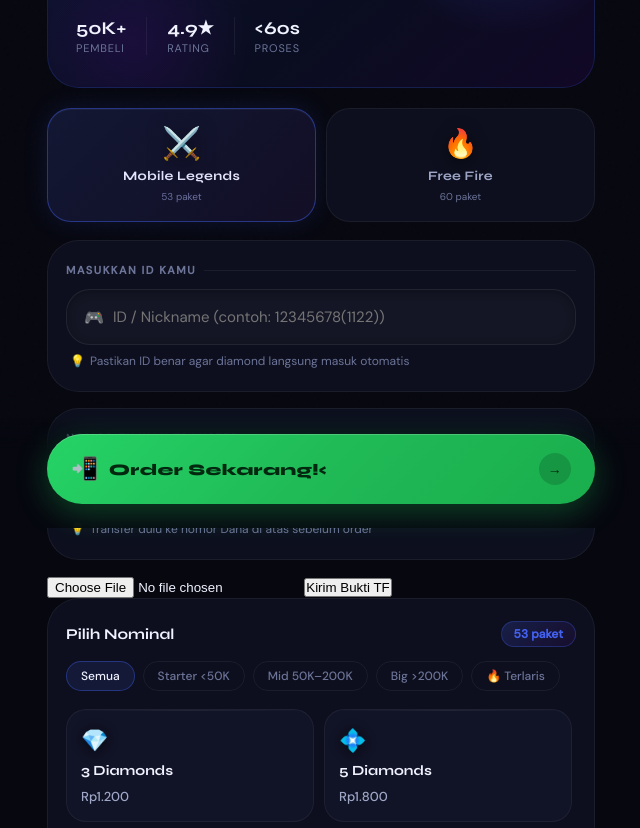
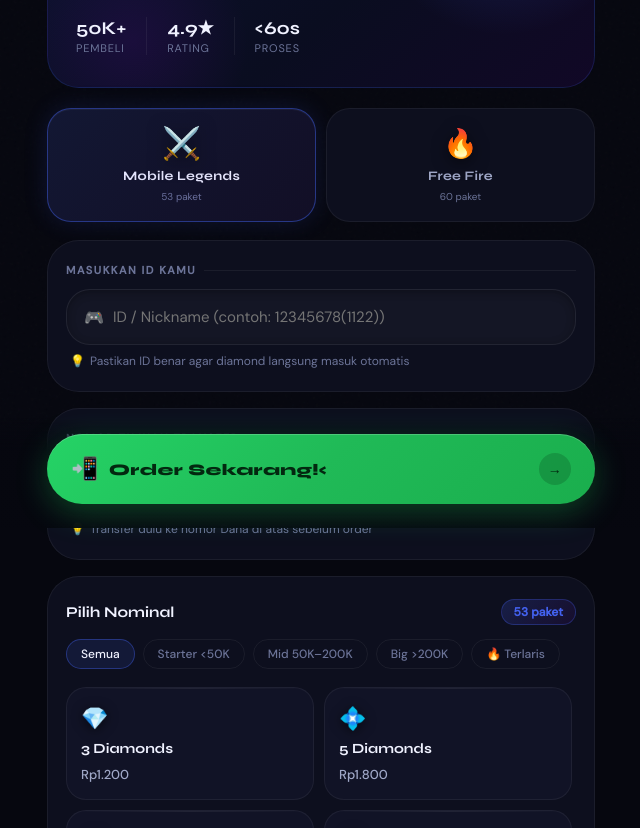
Before and after one commit to Skyzhumd/dliistore, a website: page index.html in a window 1280 px wide. Shown: the part 272-1100 px from the top of the page, without its empty margins (319-959 px from the left). Drawn offline with Linux system fonts and the light colour scheme.

Commit message:
Add files via upload

```diff
--- a/index.html
+++ b/index.html
@@ -643,10 +643,6 @@
   </div>
 </div>
 
-<!-- Upload Bukti Pembayaran -->
-<input type="file" id="buktiTf" accept="image/*">
-<button id="uploadBtn" onclick="handleUpload()">Kirim Bukti TF</button>
-<p id="status" style="font-style:italic;"></p>
 
   <!-- PRODUCTS -->
   <div class="card-section" style="padding-bottom: 14px;">
```
